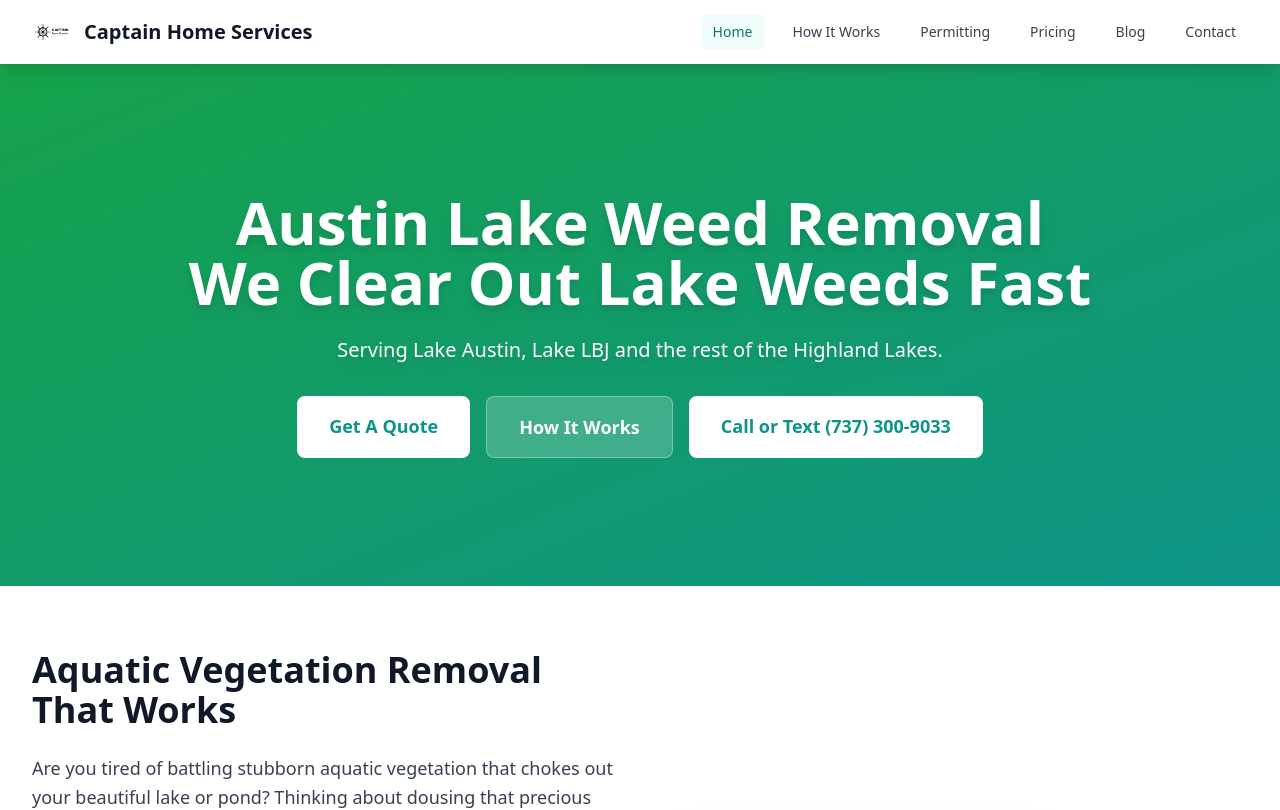
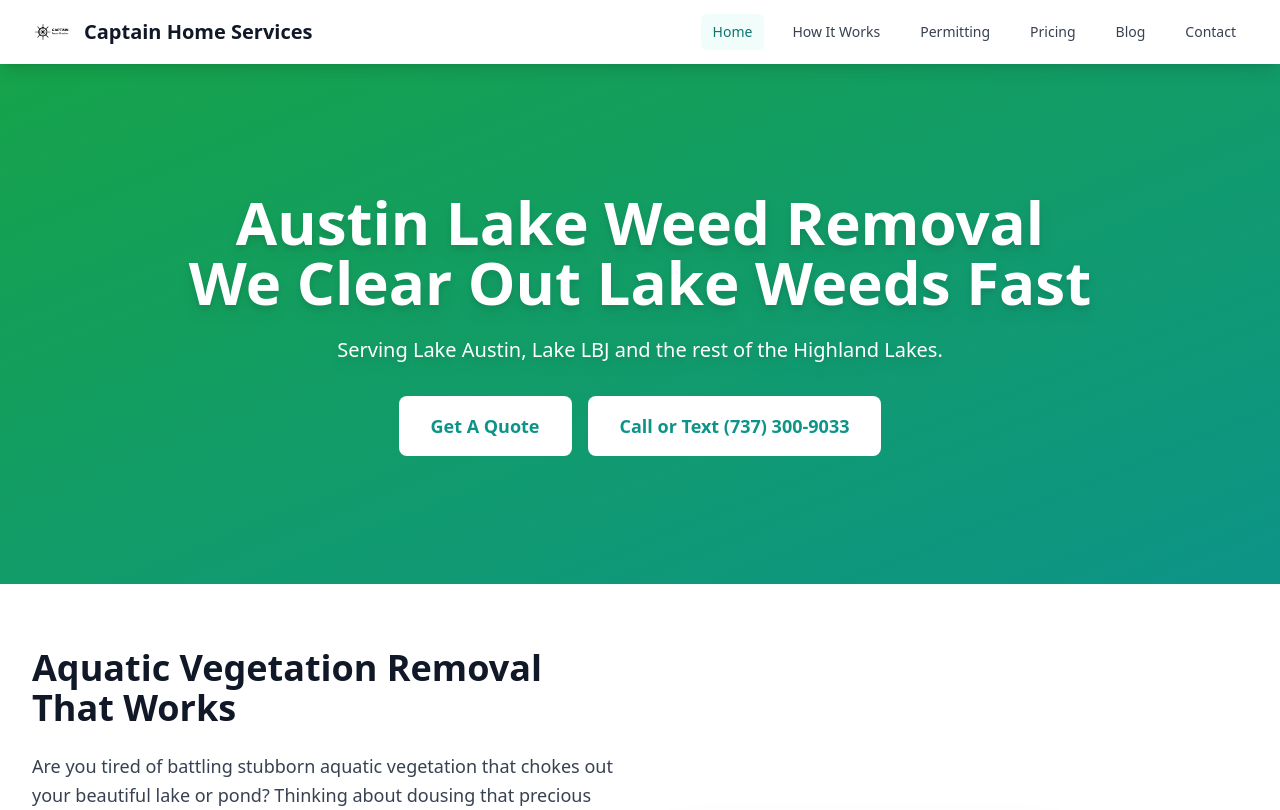
Before and after one commit to captainhomeservices/firstdraftrepository, a React (Vite) app: page / in a window 1280 px wide. Shown: the top 810 px of the page. Built offline with nearby package versions, Linux system fonts and the light colour scheme.

Commit message:
Remove How It Works button from homepage hero

```diff
--- a/src/pages/HomePage.tsx
+++ b/src/pages/HomePage.tsx
@@ -27,13 +27,6 @@ const HomePage = () => {
                 className="bg-white text-teal-600 hover:bg-gray-100 px-8 py-4 rounded-lg text-lg font-semibold transition-colors duration-200 transform hover:scale-105"
               >
                 Get A Quote
-              </Link>
-              <Link
-                to="/how-it-works"
-                onClick={scrollToTop}
-                className="bg-white bg-opacity-20 hover:bg-opacity-30 text-white px-8 py-4 rounded-lg text-lg font-semibold transition-all duration-200 border border-white border-opacity-30"
-              >
-                How It Works
               </Link>
               <a
                 href="tel:(737)-300-9033"
```
